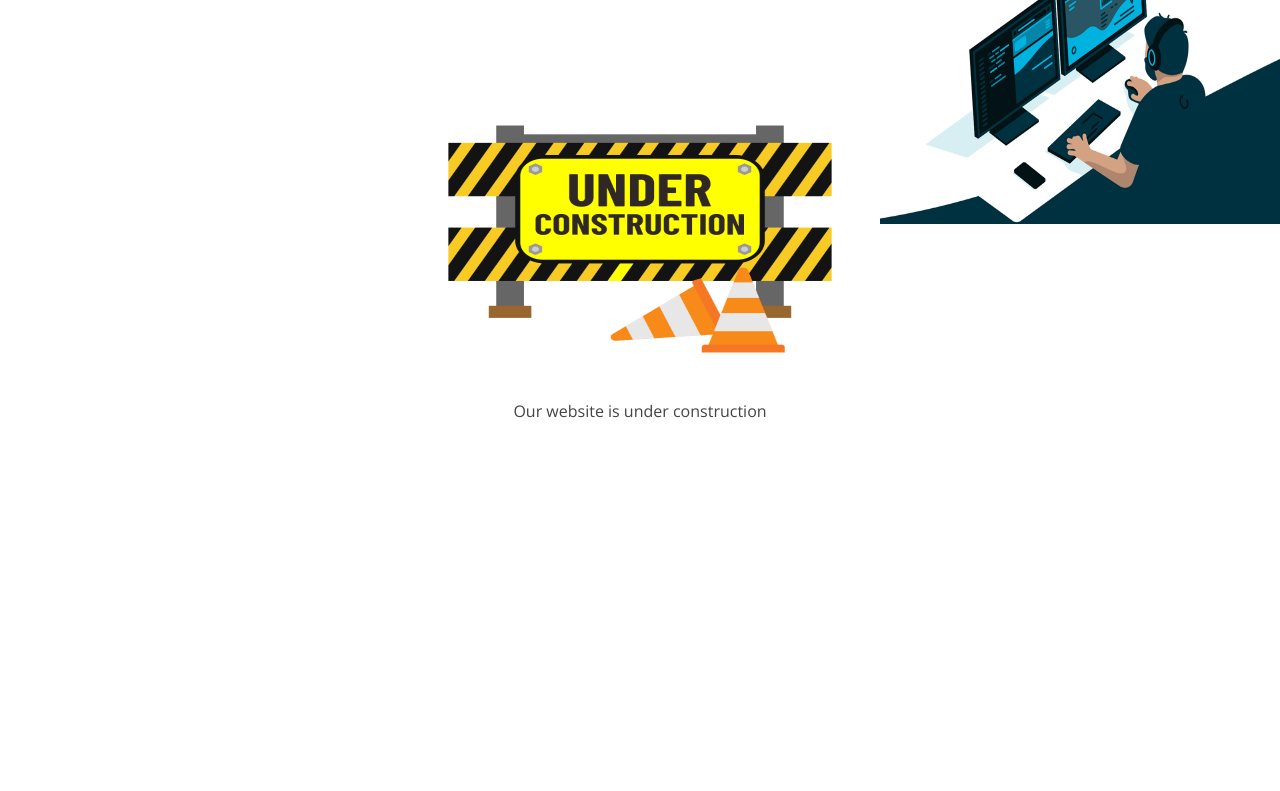
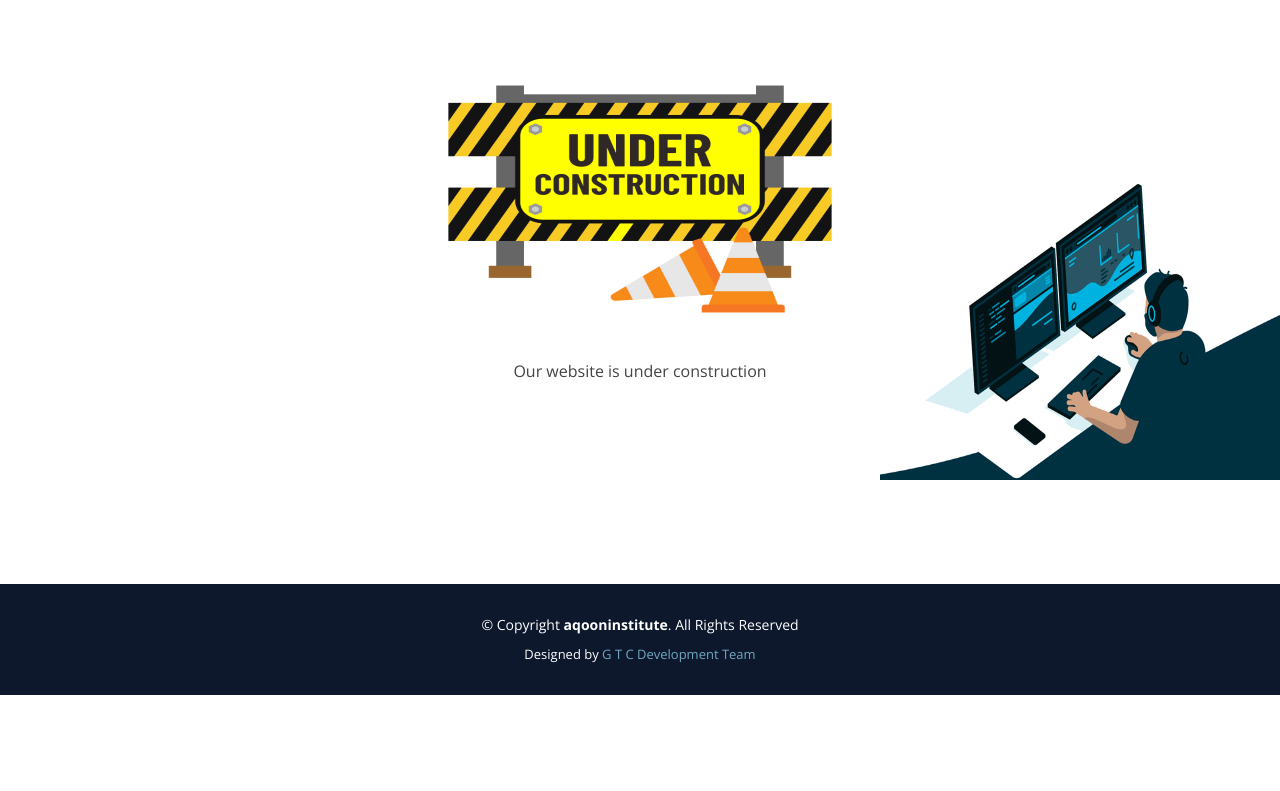
Before and after one commit to AqoonInstitute/aqoonwebsite, a plain HTML site: page index.html in a window 1280 px wide. Shown: the part 136-927 px from the top of the page. After the commit the page ends 831 px from the top, so only its background shows below. Drawn offline with nearby package versions, Linux system fonts and the light colour scheme.

Commit message:
Add files via upload

```diff
--- a/assets/css/style.css
+++ b/assets/css/style.css
@@ -82,7 +82,7 @@ h1, h2, h3, h4, h5, h6, .font-primary {
 --------------------------------------------------------------*/
 #hero {
   width: 100%;
-  height: 100vh;
+  height: 90vh;
   /* background: url("../img/bg-1.png") top center; */
   background-size: cover;
   position: relative;
@@ -370,7 +370,6 @@ section {
 # Footer
 --------------------------------------------------------------*/
 #footer {
-  margin-top: 38.5%;
   background: #0d182d;
   padding: 30px 0;
   color: #fff;
@@ -396,6 +395,6 @@ section {
 .bgimg1 {
   width: 400px;
   height: 300px;
+  margin-top: 20%;
   float: right;
-  margin-bottom: 0%;
 }
```
